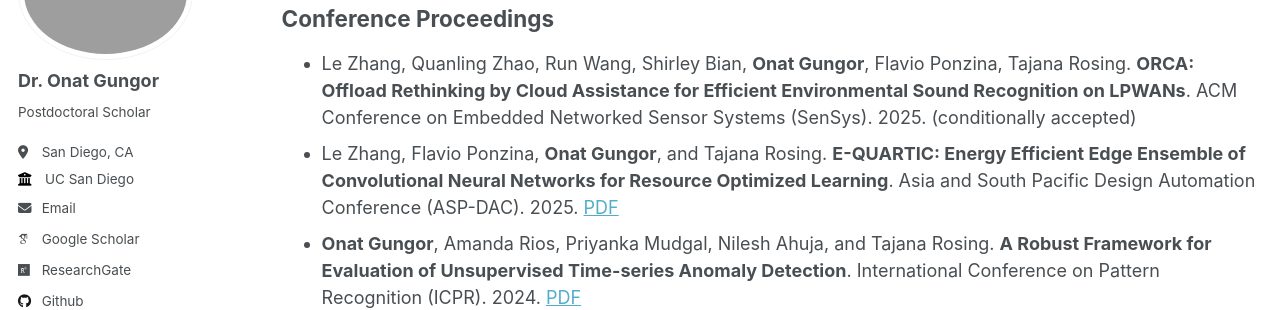
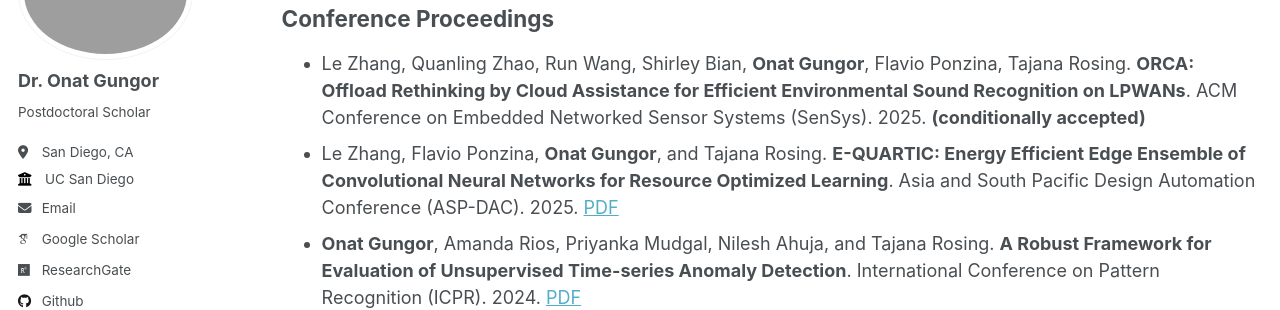
Before and after one commit to onatucsd/onatucsd.github.io, a Jekyll site: the page built from _pages/publications.md, in a window 1280 px wide and 900 px high, scrolled down 354 px. Shown: the part 180-490 px from the top of the window. Built offline with Jekyll 4.4.1, drawn with Linux system fonts in a browser that asks for light colours; some web fonts are replaced.

```diff
--- a/_pages/publications.md
+++ b/_pages/publications.md
@@ -13,7 +13,7 @@ author_profile: true
 * **Onat Gungor**, Baris Aksanli, and Reyhan Aydogan. **Algorithm Selection and Combining Multiple Learners for Residential Energy Prediction**. Future Generation Computer Systems. 2019. [PDF](https://www.sciencedirect.com/science/article/abs/pii/S0167739X19305795)
 
 ## Conference Proceedings
-* Le Zhang, Quanling Zhao, Run Wang, Shirley Bian, **Onat Gungor**, Flavio Ponzina, Tajana Rosing. **ORCA: Offload Rethinking by Cloud Assistance for Efficient Environmental Sound Recognition on LPWANs**. ACM Conference on Embedded Networked Sensor Systems (SenSys). 2025. (conditionally accepted)
+* Le Zhang, Quanling Zhao, Run Wang, Shirley Bian, **Onat Gungor**, Flavio Ponzina, Tajana Rosing. **ORCA: Offload Rethinking by Cloud Assistance for Efficient Environmental Sound Recognition on LPWANs**. ACM Conference on Embedded Networked Sensor Systems (SenSys). 2025. **(conditionally accepted)**
 * Le Zhang, Flavio Ponzina, **Onat Gungor**, and Tajana Rosing. **E-QUARTIC: Energy Efficient Edge Ensemble of Convolutional Neural Networks for Resource Optimized Learning**. Asia and South Pacific Design Automation Conference (ASP-DAC). 2025. [PDF](https://arxiv.org/abs/2409.08369)
 * **Onat Gungor**, Amanda Rios, Priyanka Mudgal, Nilesh Ahuja, and Tajana Rosing. **A Robust Framework for Evaluation of Unsupervised Time-series Anomaly Detection**. International Conference on Pattern Recognition (ICPR). 2024. [PDF](https://link.springer.com/chapter/10.1007/978-3-031-78395-1_4)
 * Fatemeh Asgarinejad, Flavio Ponzina, **Onat Gungor**, Tajana Rosing, and Baris Aksanli. **HDXpose: Harnessing Hyperdimensional Computing's Explainability for Adversarial Attacks**. ACM/IEEE International Conference on Computer-Aided Design (ICCAD). 2024. [PDF](https://www.researchgate.net/profile/Onat-Gungor/publication/386284039_HDXpose_Harnessing_Hyperdimensional_Computing's_Explainability_for_Adversarial_Attacks/links/674bc8e63d17281c7deebe28/HDXpose-Harnessing-Hyperdimensional-Computings-Explainability-for-Adversarial-Attacks.pdf)
```
